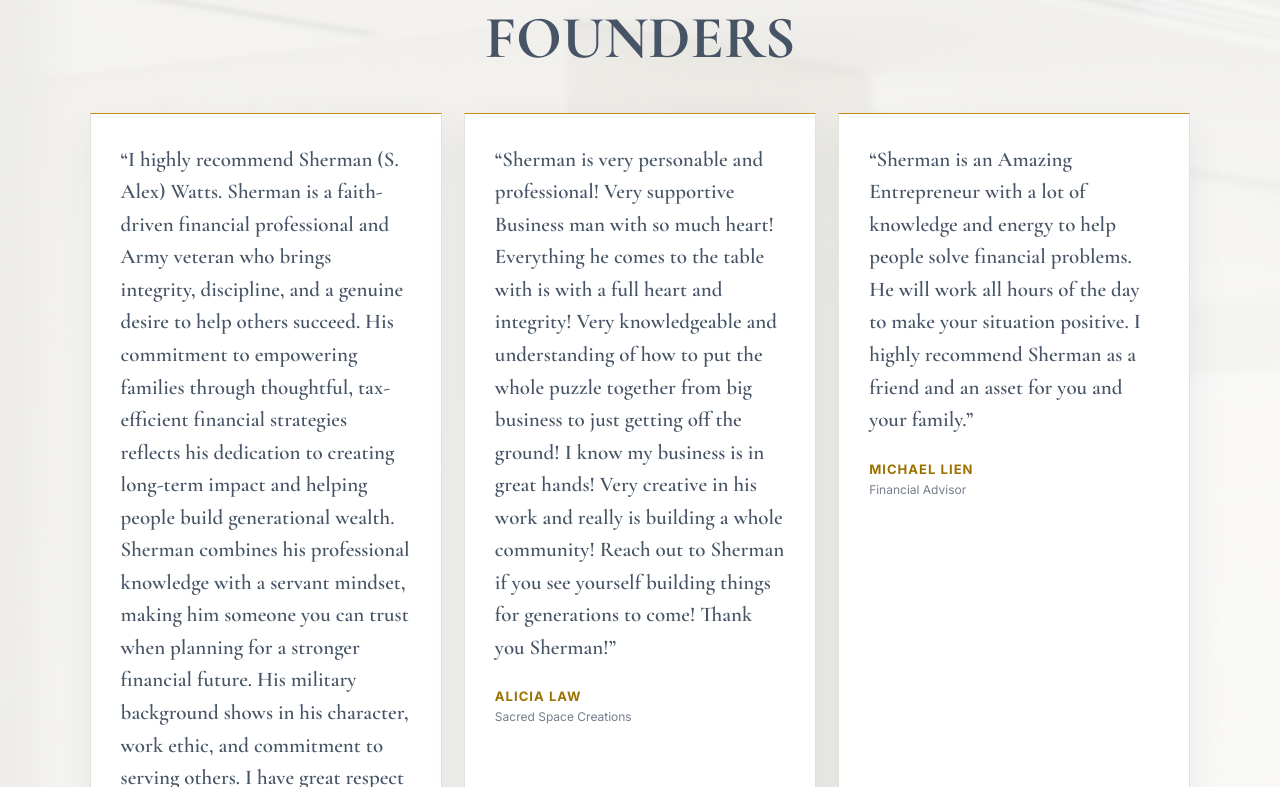
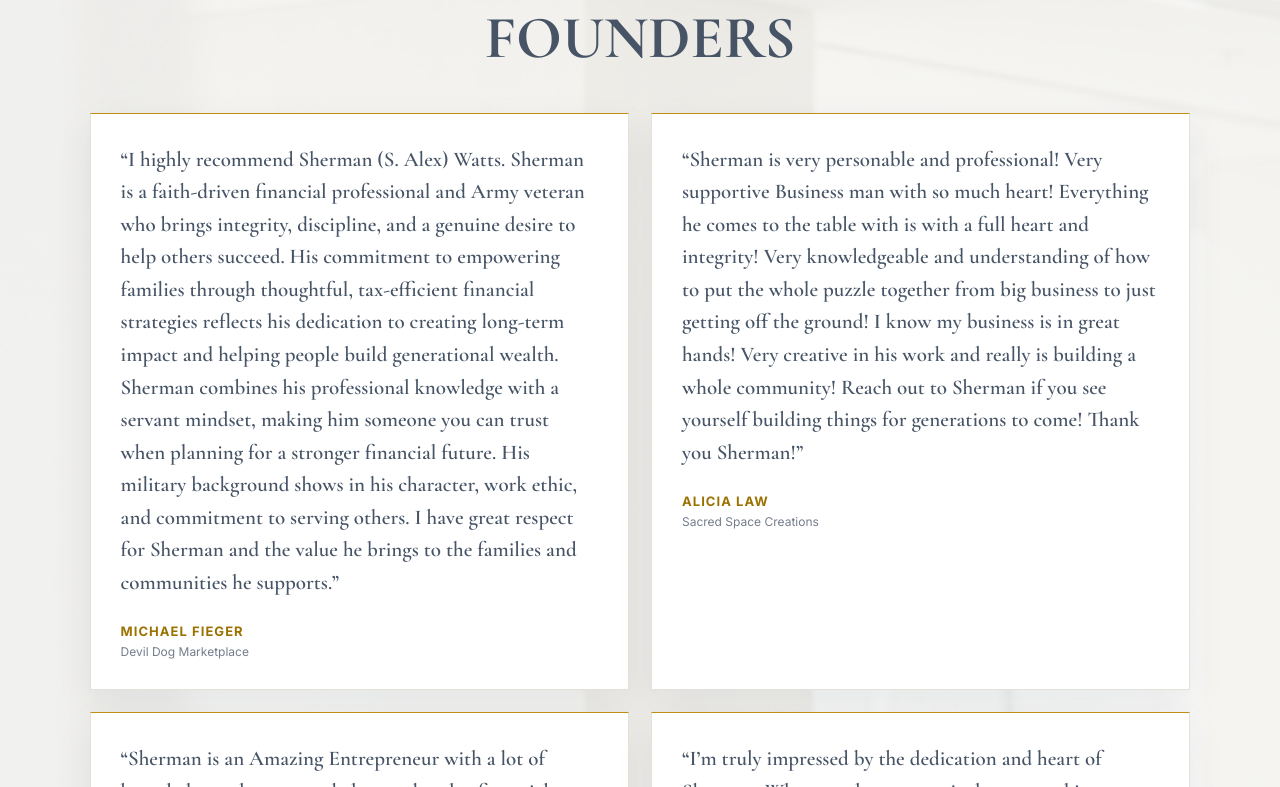
Before and after one commit to wattsunifiedsolutions/watts-unified-rebuild, a React (Vite) app: page / in a window 1280 px wide. Shown: the part 2633-3420 px from the top of the page. Built offline with nearby package versions, Linux system fonts and the light colour scheme.

Commit message:
Balance approved testimonial grid

```diff
--- a/src/styles.css
+++ b/src/styles.css
@@ -53,7 +53,7 @@
 .testimonials-section{position:relative;background:url('/assets/testimonials.png') center/cover no-repeat;overflow:hidden}
 .testimonials-shade{position:absolute;inset:0;background:rgba(250,249,246,.86)}
 .testimonials-content{position:relative;z-index:1}
-.testimonial-grid{display:grid;grid-template-columns:repeat(3,1fr);gap:22px;max-width:1180px;margin:auto}
+.testimonial-grid{display:grid;grid-template-columns:repeat(2,1fr);gap:22px;max-width:1180px;margin:auto}
 .testimonial-grid blockquote{margin:0;padding:30px;background:#fff;border:1px solid #e3ddd1;box-shadow:0 18px 50px rgba(30,39,56,.08)}
 .testimonial-grid blockquote p{font-family:'Cormorant Garamond',serif;font-size:21px;line-height:1.55;color:#273246;margin:0 0 24px}
 .testimonial-grid strong,.testimonial-grid span{display:block}
```
